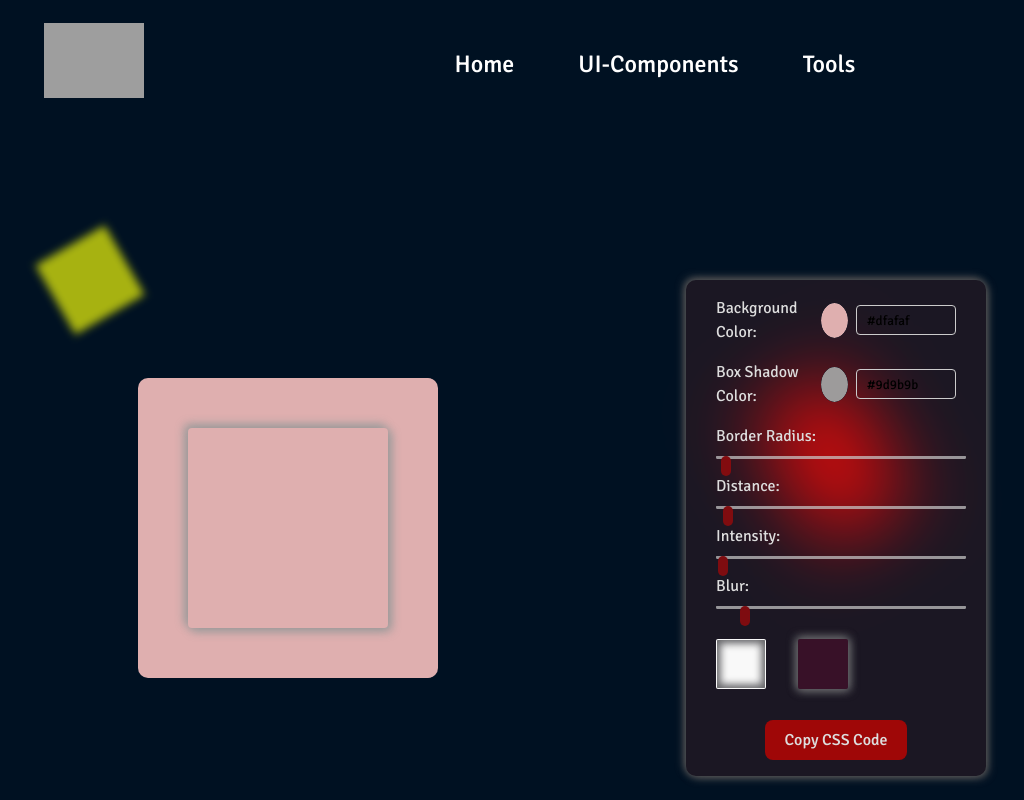
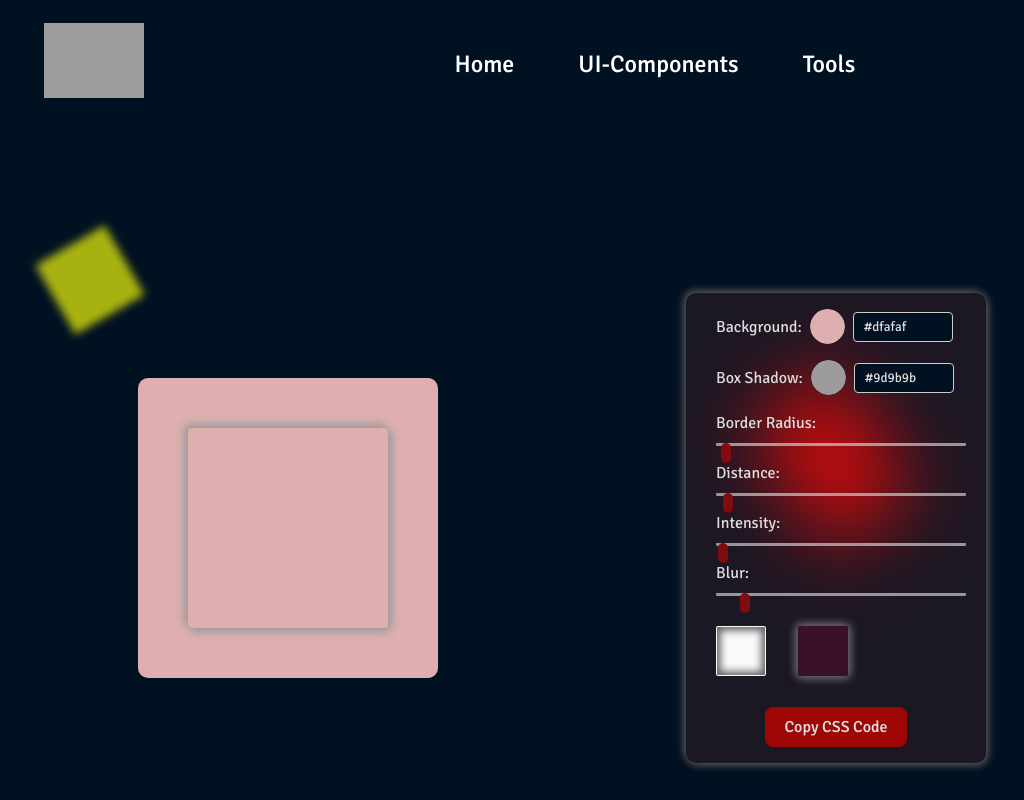
Before and after one commit to UIBoxx/ui-boxx, a React (Vite) app: page /neumorphic-effect-generator in a window 1280 px wide. Shown: the top 800 px of the page, without its empty margins (78-1102 px from the left). Built offline with nearby package versions, Linux system fonts and the light colour scheme; grey boxes are pictures that could not be loaded.

Commit message:
initial commit

```diff
--- a/src/App.css
+++ b/src/App.css
@@ -120,5 +120,6 @@ input[type="text"] {
   border: 1px solid #ccc;
   border-radius: 4px;
   padding: 0 10px;
-  background-color: var(--subcolor);
+  background-color: var(--primary-color);
+  color: #ddd;
 }
--- a/src/components/NeuMorphic/neumorphic.tsx
+++ b/src/components/NeuMorphic/neumorphic.tsx
@@ -136,7 +136,7 @@ function NeuMorphicEffect(){
             </div>
             <div className="neu-right">
             <div className="card-property">
-              <label htmlFor="background-color">Background Color:</label>
+              <label htmlFor="background-color">Background:</label>
               <input
                 type="color"
                 id="background-color-picker"
@@ -155,7 +155,7 @@ function NeuMorphicEffect(){
               />
             </div>
             <div className="card-property">
-              <label htmlFor="box-shadow-color">Box Shadow Color:</label>
+              <label htmlFor="box-shadow-color">Box Shadow:</label>
               <input
                 type="color"
                 id="box-shadow-color-picker"
--- a/src/components/UIDetails/uidetails.css
+++ b/src/components/UIDetails/uidetails.css
@@ -5,6 +5,7 @@
     align-items: start;
     gap: 5px;
     justify-content: space-evenly;
+    color: #ddd;
     /* border: 1px solid red; */
 }
 
@@ -99,6 +100,7 @@
         flex-direction: column;
         align-items: center;
         border: 1px solid transparent;
+        padding: 2rem 0;
     }
 
     .ui-left{
@@ -106,6 +108,9 @@
         align-items: center;
     }
     .ui-right{
+        min-height: 80vh;
+        padding: 1rem 0;
+        gap: 2rem;
         width: 320px;
         align-items: start;
     }
```
